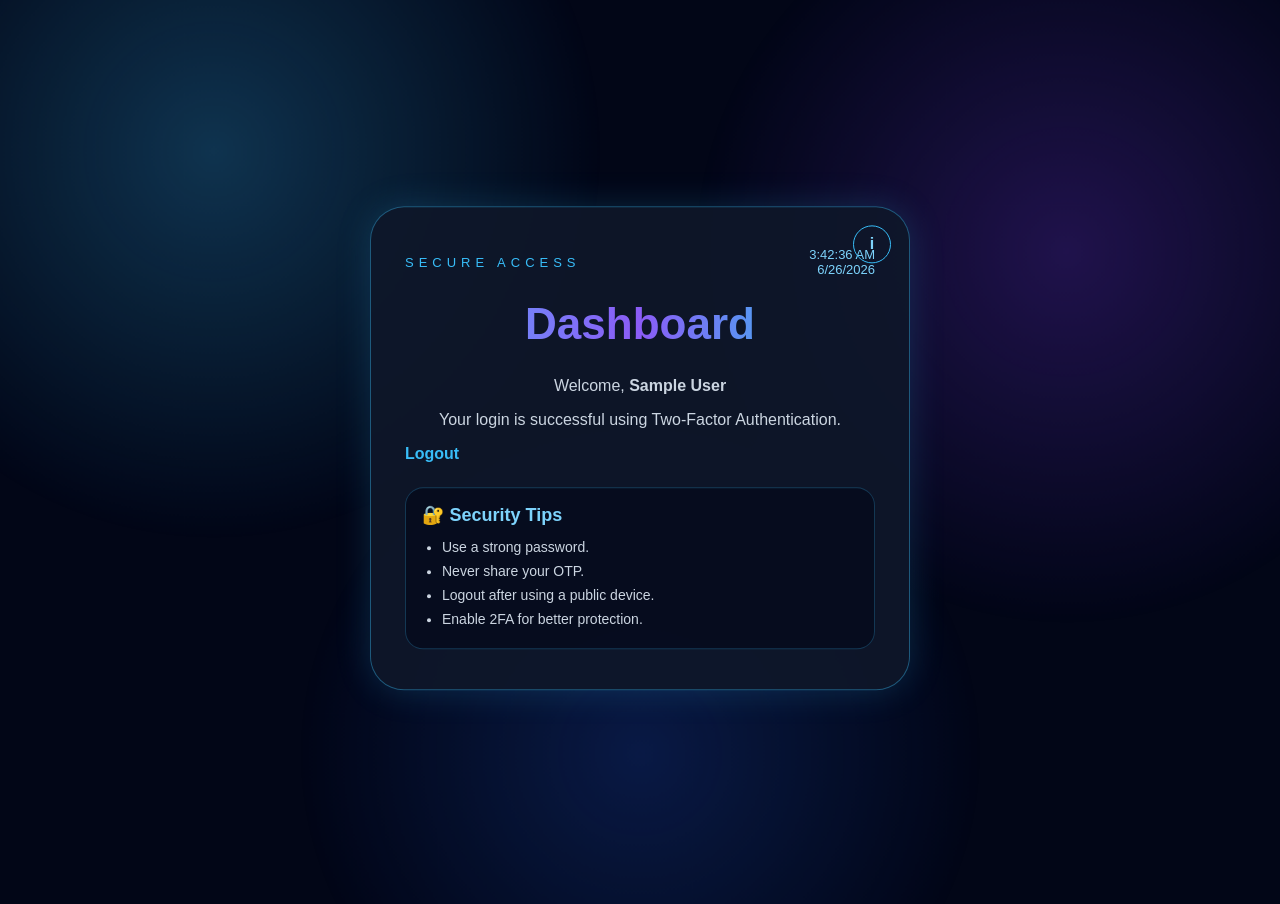
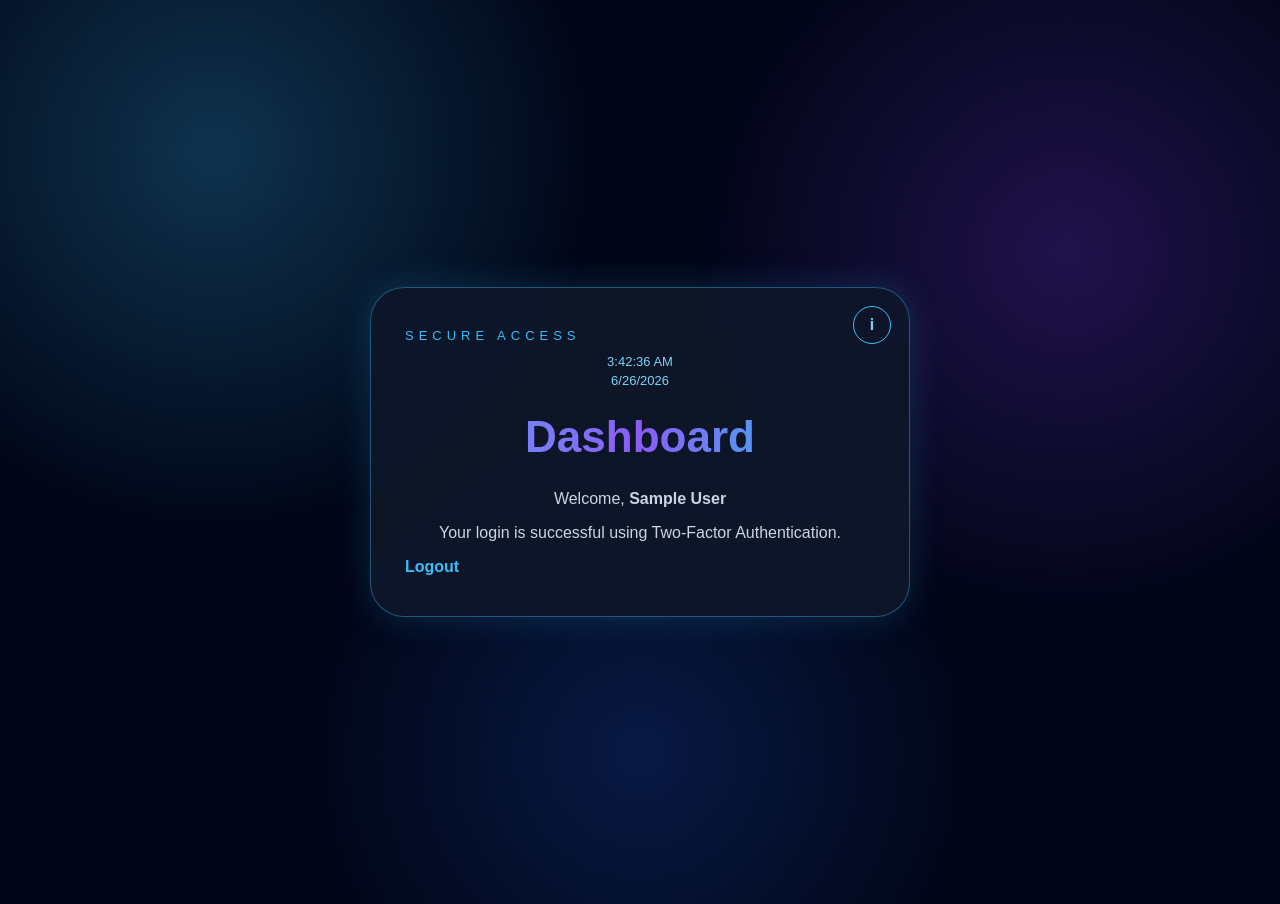
Before and after one commit to kanzariyaaditya-wq/Login-system-with-two-factor-authentication-, a Flask app: page /dashboard in a window 1280 px wide. Run offline with Flask 3, Linux system fonts and the light colour scheme; the visitor is signed in with stand-in values (Sample User, id 1); data comes from the database, SQL or seed files in the repository.

Commit message:
Remove loader and update security tips
Removed loader component and related styles from base.html. Updated security tips for clarity.

```diff
--- a/templates/base.html
+++ b/templates/base.html
@@ -111,18 +45,11 @@
             border-radius: 34px;
             padding: 40px 34px;
             box-shadow: 0 0 35px rgba(56,189,248,0.18);
-            animation: cardFloat 4s infinite alternate;
-        }
-
-        @keyframes cardFloat {
-            from { transform: translateY(0); }
-            to { transform: translateY(-6px); }
         }
 
         .topbar {
-            display: flex;
-            justify-content: space-between;
-            align-items: center;
+            position: relative;
+            text-align: center;
             margin-bottom: 22px;
         }
 
@@ -130,12 +57,15 @@
             color: #38bdf8;
             letter-spacing: 5px;
             font-size: 13px;
+            text-align: left;
         }
 
         .clock {
             color: #7dd3fc;
             font-size: 13px;
-            text-align: right;
+            text-align: center;
+            margin-top: 10px;
+            line-height: 1.4;
         }
 
         .info-icon {
@@ -246,11 +171,18 @@
         }
 
         .tips {
+            display: none;
             margin-top: 24px;
             padding: 16px;
             border-radius: 18px;
             background: rgba(2,6,23,0.55);
             border: 1px solid rgba(56,189,248,0.25);
+            animation: fadeTips 0.3s ease;
+        }
+
+        @keyframes fadeTips {
+            from { opacity: 0; transform: translateY(10px); }
+            to { opacity: 1; transform: translateY(0); }
         }
 
         .tips h3 {
@@ -326,17 +259,6 @@
 
 <body>
     <div class="cyber-bg"></div>
-
-    <div class="loader">
-        <div class="loader-box">
-            <div class="loader-lock">🔒</div>
-            <div class="loader-title">2FA LOGIN SYSTEM</div>
-            <div class="loading-bar">
-                <div class="loading-fill"></div>
-            </div>
-            <div class="loader-text">Initializing Security Modules...</div>
-        </div>
-    </div>
 
     <div class="card">
         <div class="info-icon" onclick="openInfo()">i</div>
@@ -356,13 +278,13 @@
 
         {% block content %}{% endblock %}
 
-        <div class="tips">
+        <div class="tips" id="securityTips">
             <h3>🔐 Security Tips</h3>
             <ul>
-                <li>Use a strong password.</li>
-                <li>Never share your OTP.</li>
+                <li>Use a strong password with numbers and symbols.</li>
+                <li>Never share your OTP with anyone.</li>
                 <li>Logout after using a public device.</li>
-                <li>Enable 2FA for better protection.</li>
+                <li>Use 2FA for better account protection.</li>
             </ul>
         </div>
     </div>
@@ -398,6 +320,17 @@
         function closeInfo() {
             document.getElementById("infoPopup").style.display = "none";
         }
+
+        document.addEventListener("DOMContentLoaded", function () {
+            const passwordFields = document.querySelectorAll('input[type="password"]');
+            const tips = document.getElementById("securityTips");
+
+            passwordFields.forEach(function(field) {
+                field.addEventListener("focus", function() {
+                    tips.style.display = "block";
+                });
+            });
+        });
     </script>
 </body>
 </html>
```
Also changed, not shown: other parts of templates/base.html (+2 -72 lines).
